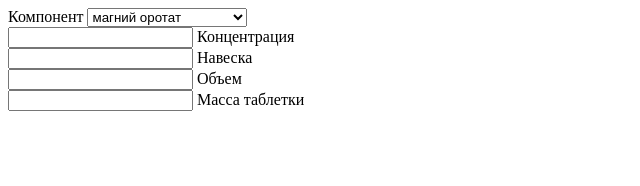
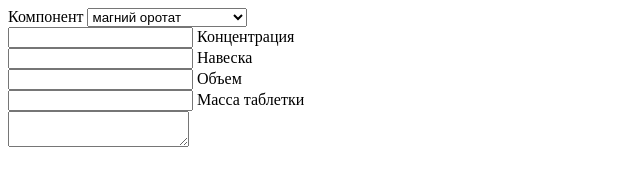
Before and after one commit to gdsStern/gdsStern.github.io, a plain HTML site: page index.html in a window 1280 px wide. Shown: the whole page, without its empty margins (0-640 px from the left). Drawn offline with Linux system fonts and the light colour scheme.

Commit message:
Update index.html

```diff
--- a/index.html
+++ b/index.html
@@ -44,7 +44,8 @@
     <input id="va" type="text"> Объем
     <br>
     <input id="mt" type="text"> Масса таблетки
-
+    <br>
+    <textarea id="text"></textarea>
     <script>
 
     </script>
```
